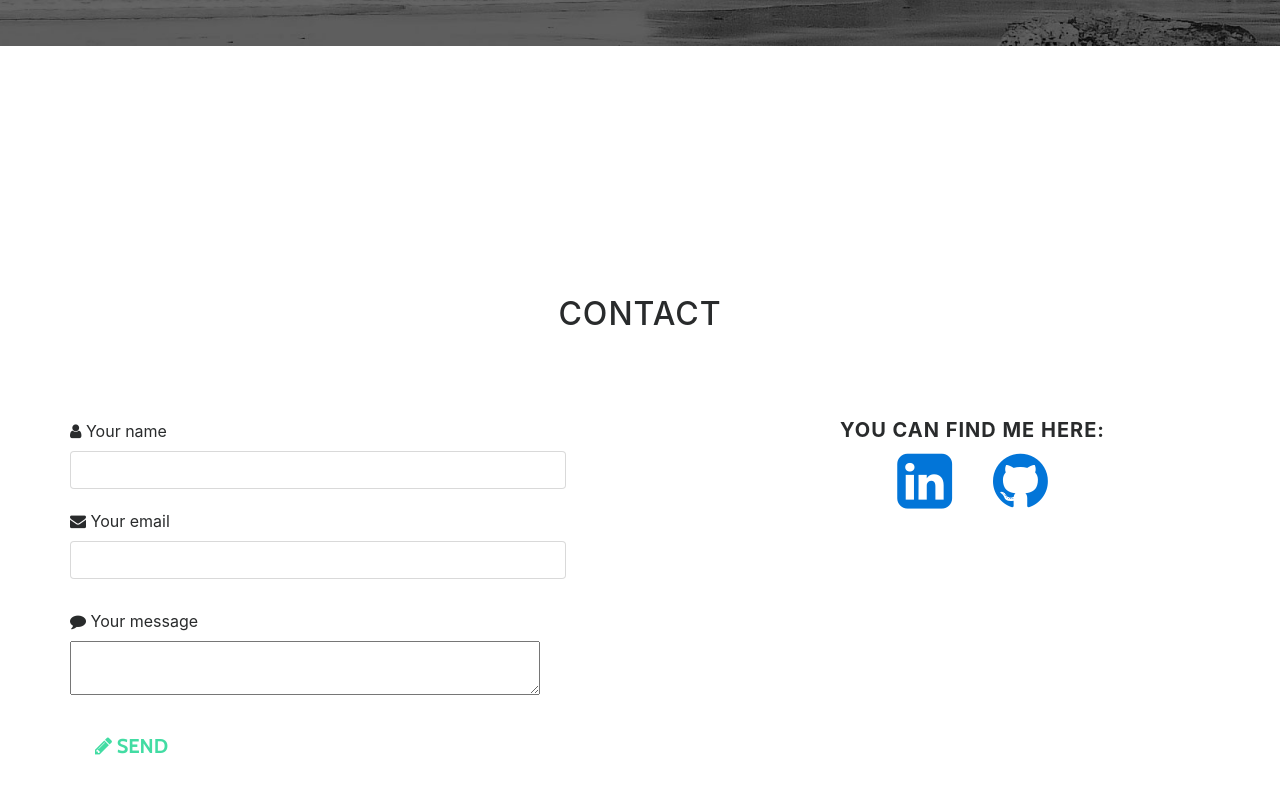
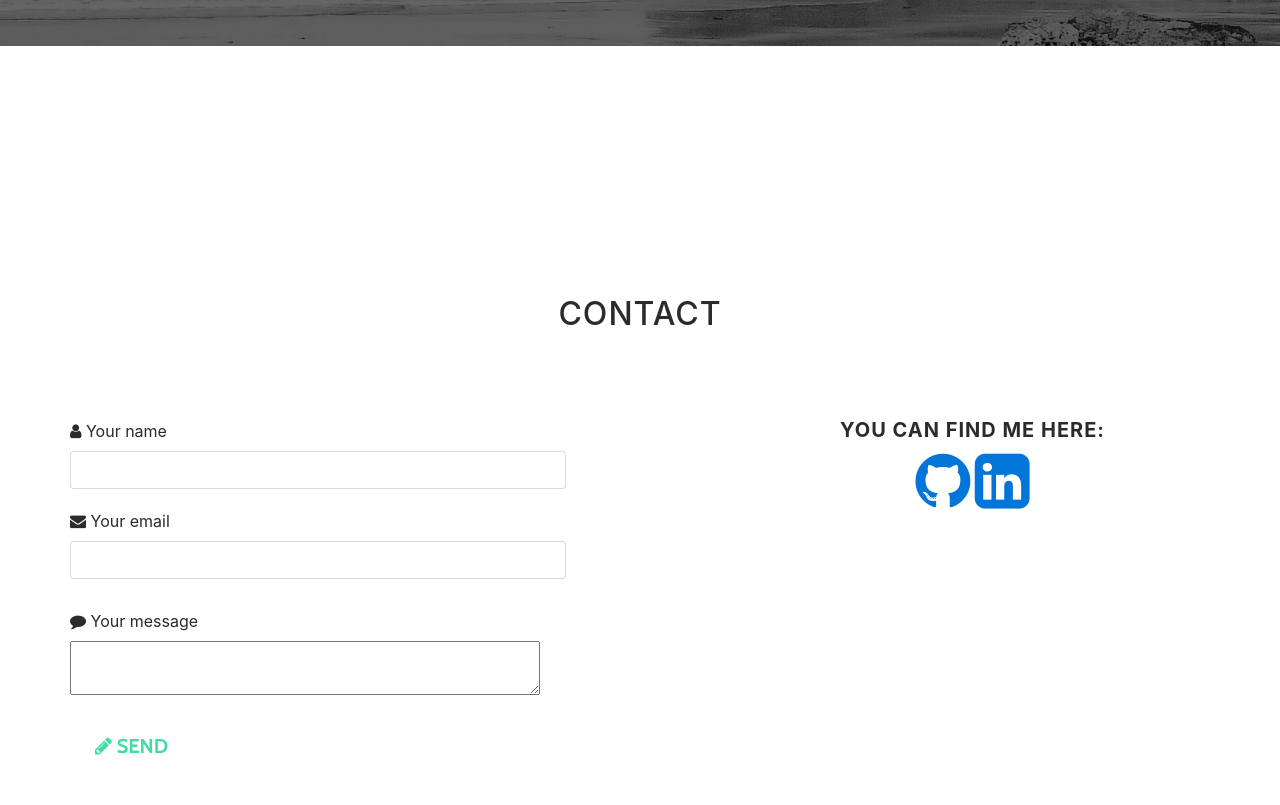
Before and after one commit to Devas/devas.github.io, a website with bundled scripts: page index.html in a window 1280 px wide. Shown: the part 2570-3375 px from the top of the page. Built offline with nearby package versions, Linux system fonts and the light colour scheme.

Commit message:
Updated info

```diff
--- a/index.html
+++ b/index.html
@@ -198,12 +198,11 @@
                     <h5 class="main-font h5-responsive font-weight-bold">You can find me here:</h5>
                     <ul class="list-inline banner-social-buttons">
                         <li class="list-inline-item">
+                            <a href="https://github.com/devas" target="_blank">
+                                <i class="fa fa-github fa-4x"></i>
+                            </a>
                             <a href="https://www.linkedin.com/in/devaz256" target="_blank">
                                 <i class="fa fa-linkedin-square fa-4x"></i>
-                            </a>
-                            &ensp;&ensp;&ensp;&ensp;
-                            <a href="https://github.com/devas" target="_blank">
-                                <i class="fa fa-github fa-4x"></i>
                             </a>
                         </li>
                     </ul>
```
